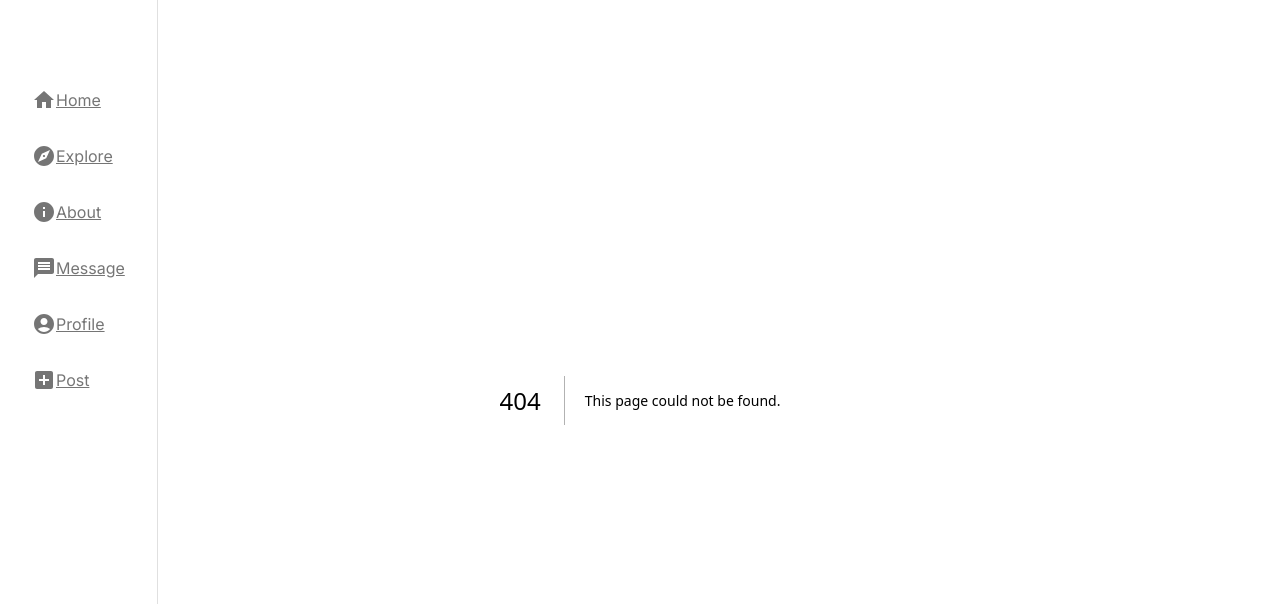
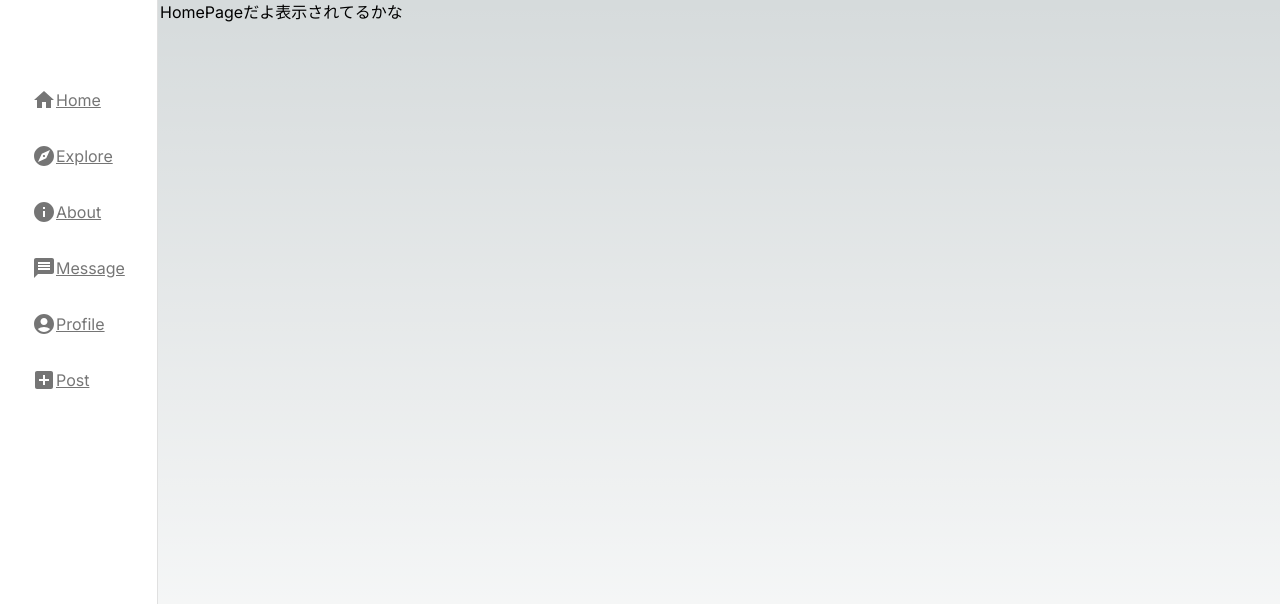
Before and after one commit to Tayuchi/TESNS, a Next.js app: page /home in a window 1280 px wide. Before the commit this address had no page. Shown: the top 604 px of the page. Built offline with nearby package versions, Linux system fonts and the light colour scheme.

Commit message:
SideBar消してhome以下のルートに表示されるようにした

```diff
--- /dev/null
+++ b/src/app/home/layout.tsx
@@ -0,0 +1,14 @@
+import SideBar from "@/libs/components/layouts/SideBar";
+
+export default function Layout({ children }: { children: React.ReactNode }) {
+    return (
+      <div className="flex h-screen">
+        <div className="flex-none w-40">
+          <SideBar />
+        </div >
+        <div className="flex-grow overflow-y-auto w-full">
+            {children}
+        </div>
+      </div>
+    );
+  }
--- /dev/null
+++ b/src/app/home/page.tsx
@@ -0,0 +1,7 @@
+export default function HomePage() {
+    return (
+        <>
+            <p>HomePageだよ表示されてるかな</p>
+        </>
+    )
+}
--- a/src/app/layout.tsx
+++ b/src/app/layout.tsx
@@ -18,7 +18,6 @@ export default function RootLayout({
   return (
     <html lang="jp">
       <body className={inter.className}>
-        <SideBar />
         {children}
       </body>
     </html>
```
